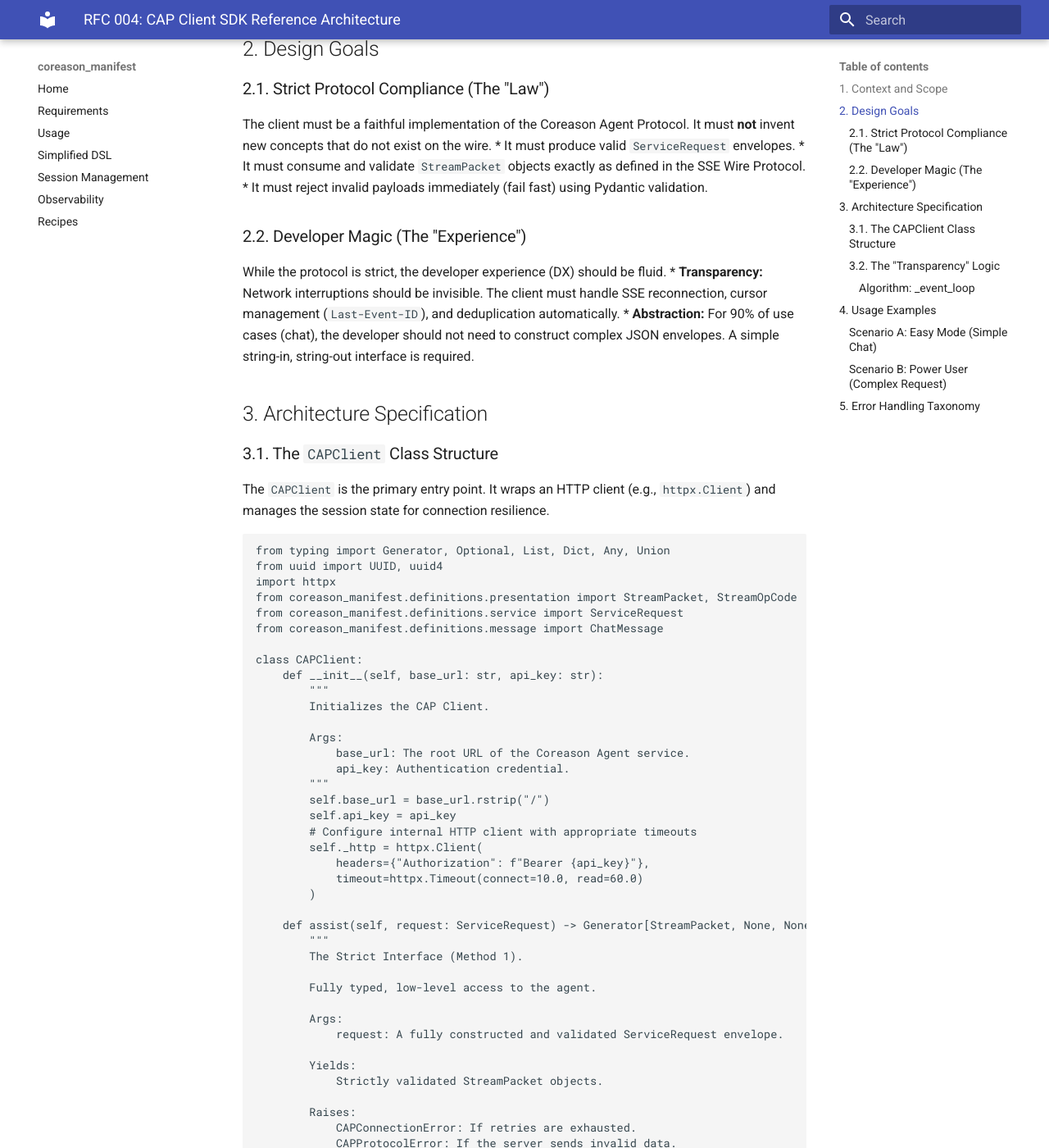
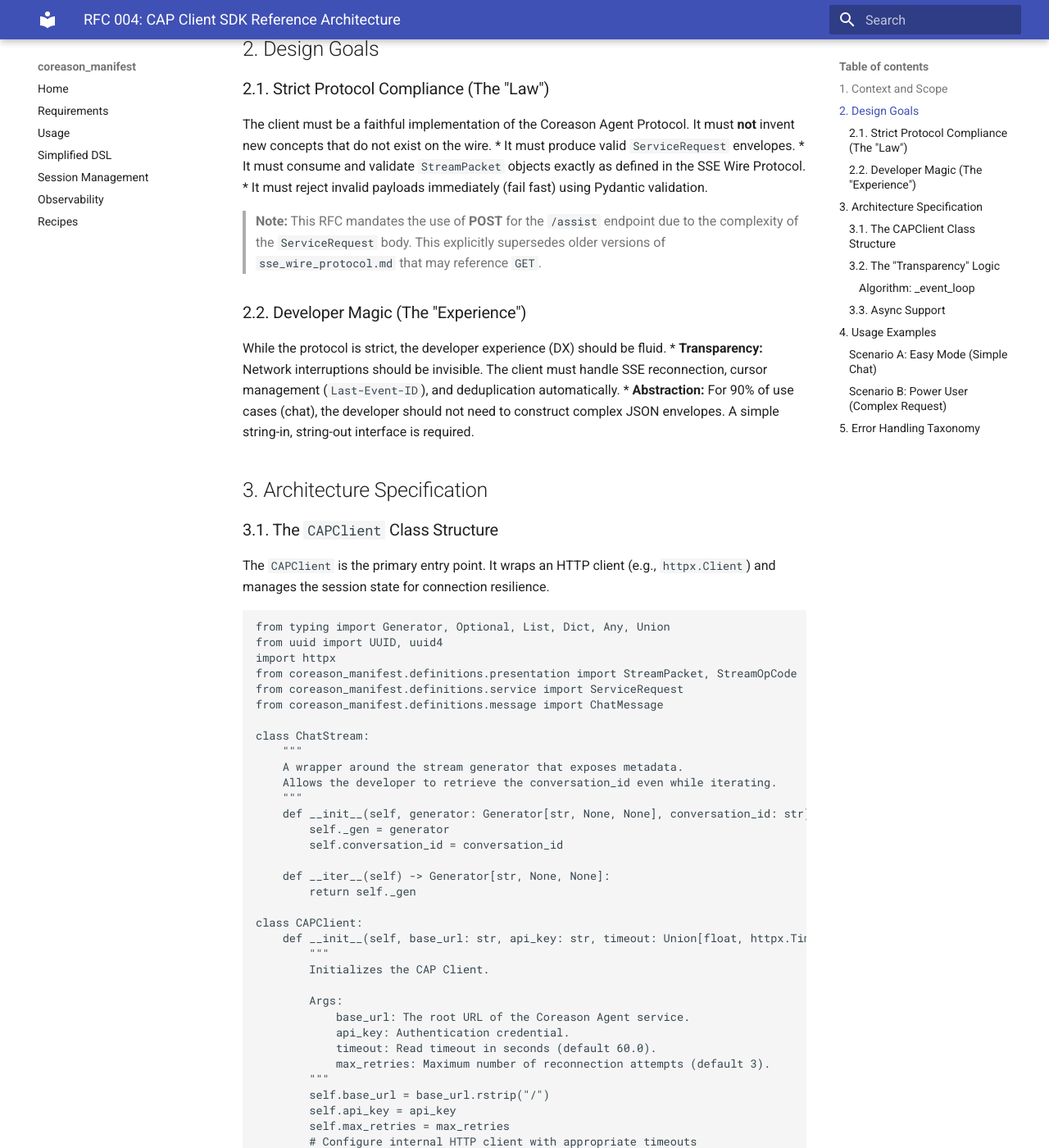
Before and after one commit to CoReason-AI/coreason-manifest, an MkDocs documentation site: the page built from docs/rfcs/004-cap-client-sdk.md, in a window 1280 px wide and 1400 px high, scrolled down 691 px. Shown: the whole window at 82% size. Built offline with MkDocs 1.6.1 and Material for MkDocs 9.7.7, drawn with Linux system fonts in a browser that asks for light colours; some of the changed text lies outside the part shown.

Commit message:
refactor(rfc): address review comments for RFC 004 (#197)
- Update `chat` method to return `ChatStream` for better state management.
- Add `AsyncCAPClient` specification for async support.
- Clarify `POST` vs `GET` protocol conflict, mandating `POST`.
- Refine reconnection logic to ensure idempotency.
- Update `__init__` to allow configuration of timeouts and retries.

````diff
--- a/docs/rfcs/004-cap-client-sdk.md
+++ b/docs/rfcs/004-cap-client-sdk.md
@@ -23,6 +23,8 @@
 *   It must consume and validate `StreamPacket` objects exactly as defined in the SSE Wire Protocol.
 *   It must reject invalid payloads immediately (fail fast) using Pydantic validation.
 
+> **Note:** This RFC mandates the use of **POST** for the `/assist` endpoint due to the complexity of the `ServiceRequest` body. This explicitly supersedes older versions of `sse_wire_protocol.md` that may reference `GET`.
+
 ### 2.2. Developer Magic (The "Experience")
 While the protocol is strict, the developer experience (DX) should be fluid.
 *   **Transparency:** Network interruptions should be invisible. The client must handle SSE reconnection, cursor management (`Last-Event-ID`), and deduplication automatically.
@@ -42,21 +44,36 @@
 from coreason_manifest.definitions.service import ServiceRequest
 from coreason_manifest.definitions.message import ChatMessage
 
+class ChatStream:
+    """
+    A wrapper around the stream generator that exposes metadata.
+    Allows the developer to retrieve the conversation_id even while iterating.
+    """
+    def __init__(self, generator: Generator[str, None, None], conversation_id: str):
+        self._gen = generator
+        self.conversation_id = conversation_id
+
+    def __iter__(self) -> Generator[str, None, None]:
+        return self._gen
+
 class CAPClient:
-    def __init__(self, base_url: str, api_key: str):
+    def __init__(self, base_url: str, api_key: str, timeout: Union[float, httpx.Timeout] = 60.0, max_retries: int = 3):
         """
         Initializes the CAP Client.
 
         Args:
             base_url: The root URL of the Coreason Agent service.
             api_key: Authentication credential.
+            timeout: Read timeout in seconds (default 60.0).
+            max_retries: Maximum number of reconnection attempts (default 3).
         """
         self.base_url = base_url.rstrip("/")
         self.api_key = api_key
+        self.max_retries = max_retries
         # Configure internal HTTP client with appropriate timeouts
         self._http = httpx.Client(
             headers={"Authorization": f"Bearer {api_key}"},
-            timeout=httpx.Timeout(connect=10.0, read=60.0)
+            timeout=timeout if isinstance(timeout, httpx.Timeout) else httpx.Timeout(connect=10.0, read=timeout)
         )
 
     def assist(self, request: ServiceRequest) -> Generator[StreamPacket, None, None]:
@@ -79,34 +96,42 @@
         # Implementation of the Transparency Logic (see 3.2)
         yield from self._event_loop(request)
 
-    def chat(self, message: str, conversation_id: Optional[str] = None) -> Generator[str, None, None]:
+    def chat(self, message: str, conversation_id: Optional[str] = None) -> "ChatStream":
         """
         The DX Convenience Interface (Method 2).
 
         Abstracts away the ServiceRequest envelope and StreamPacket parsing.
+        Returns a ChatStream object which iterates over text deltas
+        and exposes the .conversation_id property.
 
         Args:
             message: The user's query string.
             conversation_id: Optional ID to continue a session.
 
-        Yields:
-            Raw text strings (deltas) suitable for direct printing or UI updates.
+        Returns:
+            ChatStream: An iterable object containing the stream and metadata.
         """
         # 1. Construct the Context
+        if conversation_id is None:
+            conversation_id = str(uuid4()) # Generate ID client-side if missing
+
         # (Internal logic to build SessionContext and AgentRequest)
 
         # 2. Call the strict interface
-        # request = ... (construction logic)
+        # request = ... (construction logic using conversation_id)
         packet_generator = self.assist(request)
 
-        # 3. Filter and yield
-        for packet in packet_generator:
-            if packet.op == StreamOpCode.DELTA:
-                # Type narrowing ensures this is a string
-                yield str(packet.p)
-            elif packet.op == StreamOpCode.ERROR:
-                raise CAPRuntimeError(f"Stream Error: {packet.p}")
-            # Silently ignore EVENT, CLOSE, etc. for simple chat mode
+        # 3. Create the generator logic
+        def _stream_gen():
+            for packet in packet_generator:
+                if packet.op == StreamOpCode.DELTA:
+                    # Type narrowing ensures this is a string
+                    yield str(packet.p)
+                elif packet.op == StreamOpCode.ERROR:
+                    raise CAPRuntimeError(f"Stream Error: {packet.p}")
+                # Silently ignore EVENT, CLOSE, etc. for simple chat mode
+
+        return ChatStream(_stream_gen(), conversation_id)
 ```
 
 ### 3.2. The "Transparency" Logic
@@ -126,7 +151,9 @@
     *   `while True:` (Until explicit CLOSE or max retries)
     *   **Attempt Connection:**
         *   Send `POST /assist`.
-        *   Headers: Include `Last-Event-ID: {last_id}` if `last_id` is not None.
+        *   Headers:
+            1. Include `Last-Event-ID: {last_id}` if `last_id` is not None.
+            2. Ensure `X-Request-ID` or the body `request_id` matches the **original** attempt to prevent duplicate processing.
         *   Body: The original `ServiceRequest` JSON.
 
     *   **Process Stream:**
@@ -146,12 +173,31 @@
     *   **Error Handling (Resume):**
         *   If `httpx.StreamError`, `httpx.NetworkError`, or `ChunkedEncodingError`:
             *   Log warning: "Connection dropped. Retrying in X seconds..."
-            *   `sleep(backoff_delay)`.
+            *   `sleep(backoff_delay)` (Use `asyncio.sleep` for AsyncClient).
             *   `backoff_delay = min(backoff_delay * 2, 30.0)` (Exponential Backoff).
             *   `continue` (Retry loop with `Last-Event-ID`).
 
         *   If `httpx.HTTPStatusError` (4xx/5xx):
             *   Raise `CAPRuntimeError` (Do not retry client errors).
+
+### 3.3. Async Support
+
+To support modern, high-concurrency applications, the SDK must provide an asynchronous counterpart to `CAPClient`.
+
+*   **Class Name:** `AsyncCAPClient`
+*   **Dependencies:** `httpx.AsyncClient`
+*   **Interface:** Mirrors `CAPClient` 1:1, but all methods are `async` and return `AsyncGenerator`.
+
+```python
+class AsyncCAPClient:
+    async def assist(self, request: ServiceRequest) -> AsyncGenerator[StreamPacket, None]:
+        ...
+
+    async def chat(self, message: str, conversation_id: Optional[str] = None) -> "AsyncChatStream":
+        ...
+```
+
+The `AsyncChatStream` wrapper similarly implements `__aiter__` instead of `__iter__`.
 
 ## 4. Usage Examples
 
@@ -167,11 +213,15 @@
 print("User: Explain quantum mechanics.")
 print("AI: ", end="", flush=True)
 
-# The loop handles network drops invisibly
-for chunk in client.chat("Explain quantum mechanics."):
+# The stream object holds the ID for the next turn
+stream = client.chat("Explain quantum mechanics.")
+
+for chunk in stream:
     print(chunk, end="", flush=True)
 
-print("\n[Done]")
+# Continue conversation
+next_stream = client.chat("How does that relate to gravity?", conversation_id=stream.conversation_id)
+# ...
 ```
 
 ### Scenario B: Power User (Complex Request)
````
